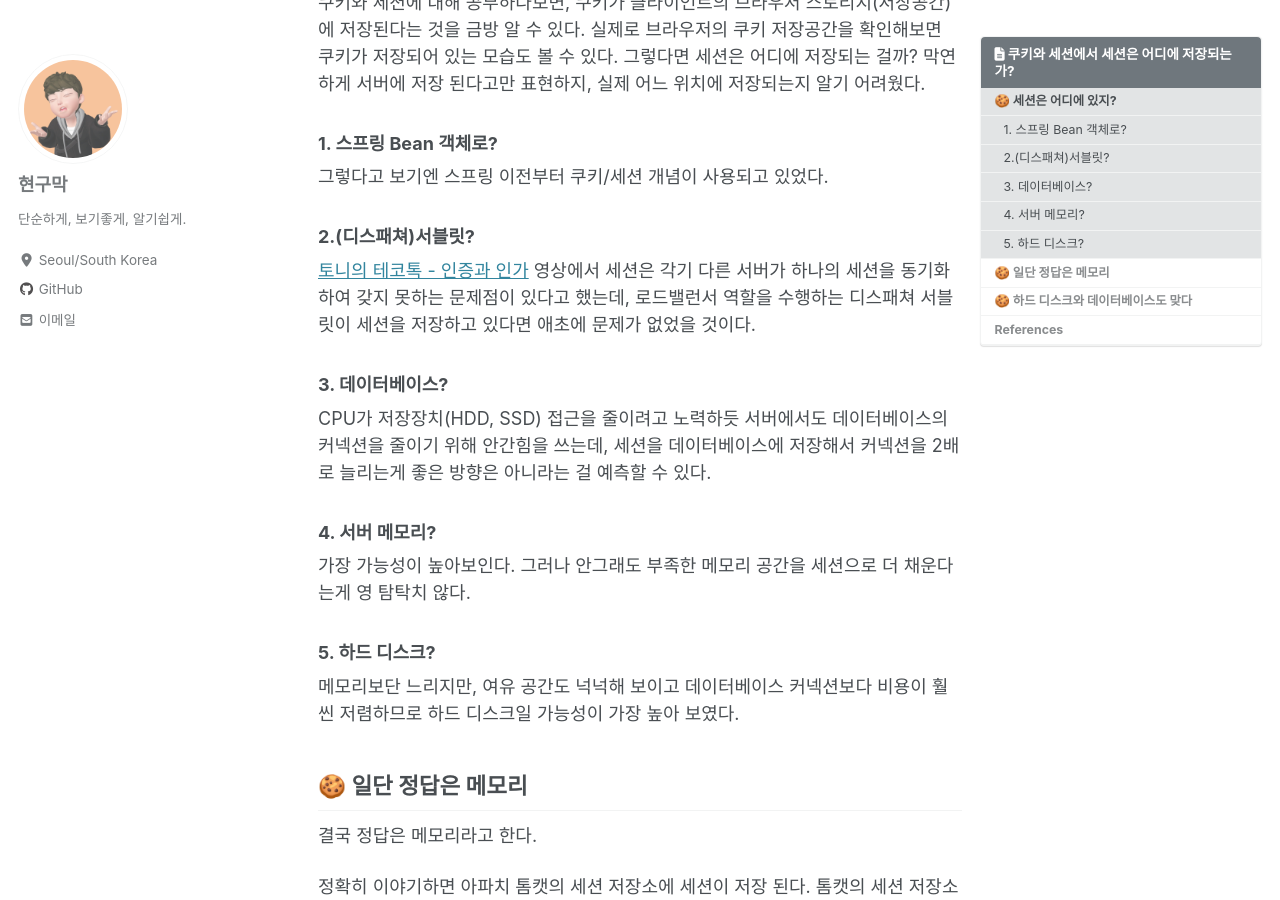
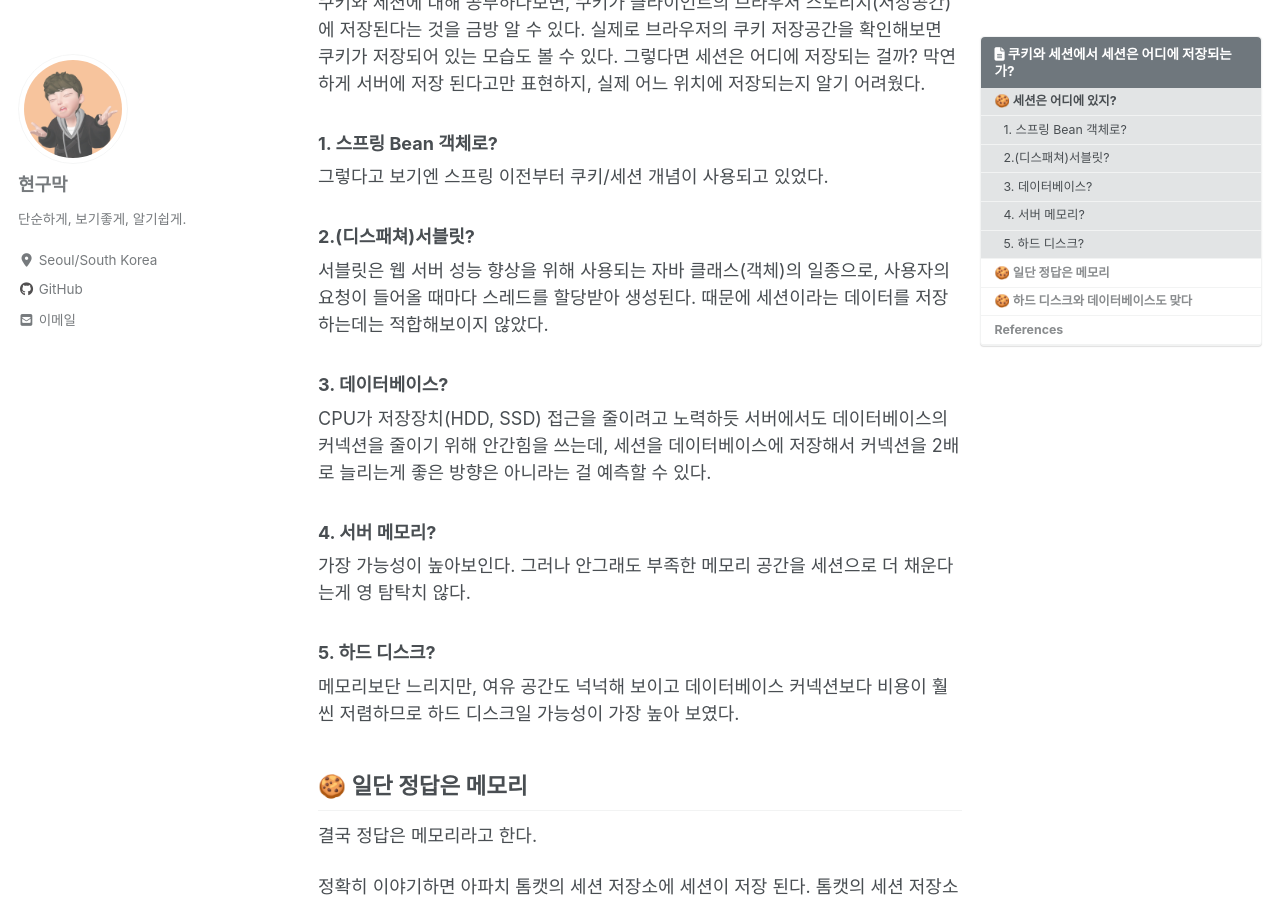
Before and after one commit to Hyeon9mak/Hyeon9mak.github.io, a Jekyll site: the page built from _posts/2021-08-25-session-storage-location.md, in a window 1280 px wide and 900 px high, scrolled down 417 px. Built offline with Jekyll 4.4.1, drawn with Linux system fonts in a browser that asks for light colours; cached includes are drawn as plain includes; nearby versions of some CDN libraries; comment, search, counter and statistics services are not loaded.

Commit message:
docs: session-storage-location 잘못된 내용 수정

```diff
--- a/_posts/2021-08-25-session-storage-location.md
+++ b/_posts/2021-08-25-session-storage-location.md
@@ -19,9 +19,7 @@ toc_label: "쿠키와 세션에서 세션은 어디에 저장되는가?"
 그렇다고 보기엔 스프링 이전부터 쿠키/세션 개념이 사용되고 있었다.
 
 ### 2.(디스패쳐)서블릿?
-[토니의 테코톡 - 인증과 인가](https://www.youtube.com/watch?v=y0xMXlOAfss&t=716s) 영상에서
-세션은 각기 다른 서버가 하나의 세션을 동기화하여 갖지 못하는 문제점이 있다고 했는데,
-로드밸런서 역할을 수행하는 디스패쳐 서블릿이 세션을 저장하고 있다면 애초에 문제가 없었을 것이다.
+서블릿은 웹 서버 성능 향상을 위해 사용되는 자바 클래스(객체)의 일종으로, 사용자의 요청이 들어올 때마다 스레드를 할당받아 생성된다. 때문에 세션이라는 데이터를 저장하는데는 적합해보이지 않았다.
 
 ### 3. 데이터베이스?
 CPU가 저장장치(HDD, SSD) 접근을 줄이려고 노력하듯 서버에서도 데이터베이스의 커넥션을 줄이기 위해 안간힘을 쓰는데,
```
